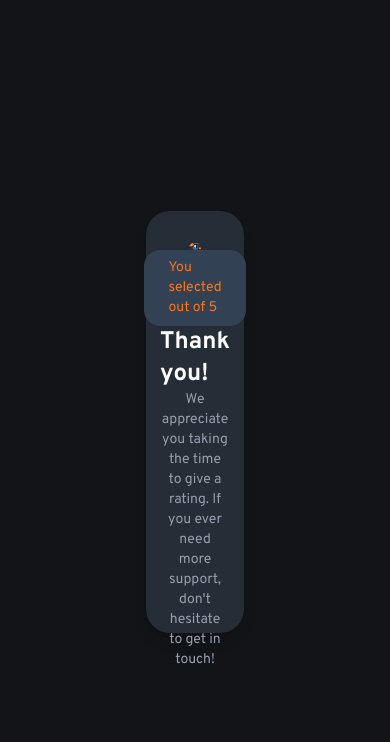
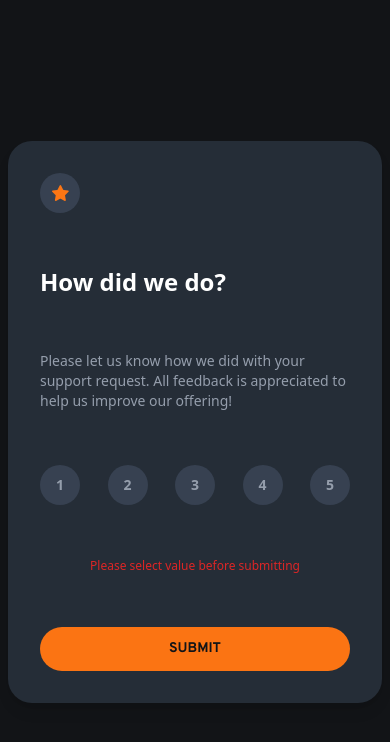
Before and after one commit to saptarsidebnath98/Rating-Component, a React (Vite) app: page / in a window 390 px wide. Both pictures are taken after a click on the button "SUBMIT". Shown: the top 742 px of the page. Built offline with nearby package versions, Linux system fonts and the light colour scheme.

Commit message:
project done and run and tested successfully

```diff
--- a/package.json
+++ b/package.json
@@ -1 +1 @@
-{"homepage":"https://saptarsidebnath98.github.io/Rating-Component/","name":"ratingcomponent","private":true,"version":"0.0.0","type":"module","scripts":{"predeploy":"npm run build","deploy":"gh-pages -d dist","dev":"vite","build":"vite build","lint":"eslint . --ext js,jsx --report-unused-disable-directives --max-warnings 0","preview":"vite preview"},"dependencies":{"react":"^18.3.1","react-dom":"^18.3.1"},"devDependencies":{"@types/react":"^18.3.3","@types/react-dom":"^18.3.0","@vitejs/plugin-react":"^4.3.1","autoprefixer":"^10.4.19","eslint":"^8.57.0","eslint-plugin-react":"^7.34.2","eslint-plugin-react-hooks":"^4.6.2","eslint-plugin-react-refresh":"^0.4.7","gh-pages":"^6.1.1","postcss":"^8.4.39","tailwindcss":"^3.4.4","vite":"^5.3.1"}}
+{"homepage":"https://saptarsidebnath98.github.io/Rating-Component/","name":"ratingcomponent","private":true,"version":"0.0.0","type":"module","scripts":{"predeploy":"npm run build","deploy":"gh-pages -d dist","dev":"vite","build":"vite build","lint":"eslint . --ext js,jsx --report-unused-disable-directives --max-warnings 0","preview":"vite preview"},"dependencies":{"react":"^18.3.1","react-dom":"^18.3.1","react-icons":"^5.2.1"},"devDependencies":{"@types/react":"^18.3.3","@types/react-dom":"^18.3.0","@vitejs/plugin-react":"^4.3.1","autoprefixer":"^10.4.19","eslint":"^8.57.0","eslint-plugin-react":"^7.34.2","eslint-plugin-react-hooks":"^4.6.2","eslint-plugin-react-refresh":"^0.4.7","gh-pages":"^6.1.1","postcss":"^8.4.39","tailwindcss":"^3.4.4","vite":"^5.3.1"}}
--- a/src/App.jsx
+++ b/src/App.jsx
@@ -4,6 +4,7 @@ import ThankPage from "./components/ThankPage";
 
 function App() {
   const [rating, setRating] = useState();
+  const [alert, setAlert] = useState(false);
   const [showThanks, setShowThanks] = useState(false);
 
     function handleClick(e){
@@ -11,17 +12,27 @@ function App() {
     }
 
     function handleSubmit(){
+      if(rating === undefined){
+        setAlert(true);
+      }else{
         setShowThanks(true);
+        setAlert(false);
+      }
+
+    }
+
+    function handleClose(){
+        setShowThanks(false);
+        setRating(undefined);
     }
 
   return (
     <div className="h-screen w-screen bg-VeryDarkBlue flex justify-center items-center">
-      <div className="container w-3/12 h-3/6 bg-DarkBlue rounded-3xl shadow-lg px-8 py-8 text-sm font">
+      <div className="container mx-2 w-full h-4/6 md:w-3/12 md:h-3/6 bg-DarkBlue rounded-3xl shadow-lg px-8 py-8 text-sm font select-none">
         {showThanks ?
-        <ThankPage rating={rating}/> :
-        <RatingPage handleClick={handleClick} handleSubmit={handleSubmit}/>}
-
-
+        <ThankPage rating={rating} handleClose={handleClose}/> :
+        <RatingPage handleClick={handleClick} handleSubmit={handleSubmit}
+        alert={alert}/>}
       </div>
     </div>
   )
--- a/src/components/RatingPage.jsx
+++ b/src/components/RatingPage.jsx
@@ -1,7 +1,6 @@
-
-export default function RatingPage({handleClick, handleSubmit}) {
+/* eslint-disable react/prop-types */
+export default function RatingPage({handleClick, handleSubmit, alert}) {
     const buttons = [1, 2, 3, 4, 5];
-
 
     const btnDesign = "bg-gray-700 h-10 w-10 font-bold text-LightGrey rounded-full text-center hover:bg-Orange cursor-pointer text-sm focus:bg-White";
   return (
@@ -23,9 +22,8 @@ export default function RatingPage({handleClick, handleSubmit}) {
                     {btn}
                 </button>
             })}
-
-
         </div>
+        {alert && <p className="text-red-600 text-xs mx-auto">Please select value before submitting</p>}
         <button
         onClick={handleSubmit}
         className="bg-Orange text-VeryDarkBlue uppercase font-Overpass py-3 rounded-3xl font-bold cursor-pointer hover:bg-White">
--- a/src/components/ThankPage.jsx
+++ b/src/components/ThankPage.jsx
@@ -1,5 +1,6 @@
+import { IoCloseSharp } from "react-icons/io5";
 
-export default function ThankPage({rating}) {
+export default function ThankPage({rating, handleClose}) {
     return (
         <div className="h-full w-full flex flex-col justify-between items-center font-Overpass">
             <img
@@ -15,6 +16,11 @@ export default function ThankPage({rating}) {
             <p className="text-center text-LightGrey">
                 We appreciate you taking the time to give a rating. If you ever need more support, don&#39;t hesitate to get in touch!
             </p>
+            <button
+            onClick={handleClose}
+            className="bg-Orange rounded-full h-6 w-6 flex justify-center items-center font-bold cursor-pointer">
+                <IoCloseSharp />
+            </button>
         </div>
     )
 }
```
Also changed, not shown: 1 other file (tests, documents, lock files or other folders).
